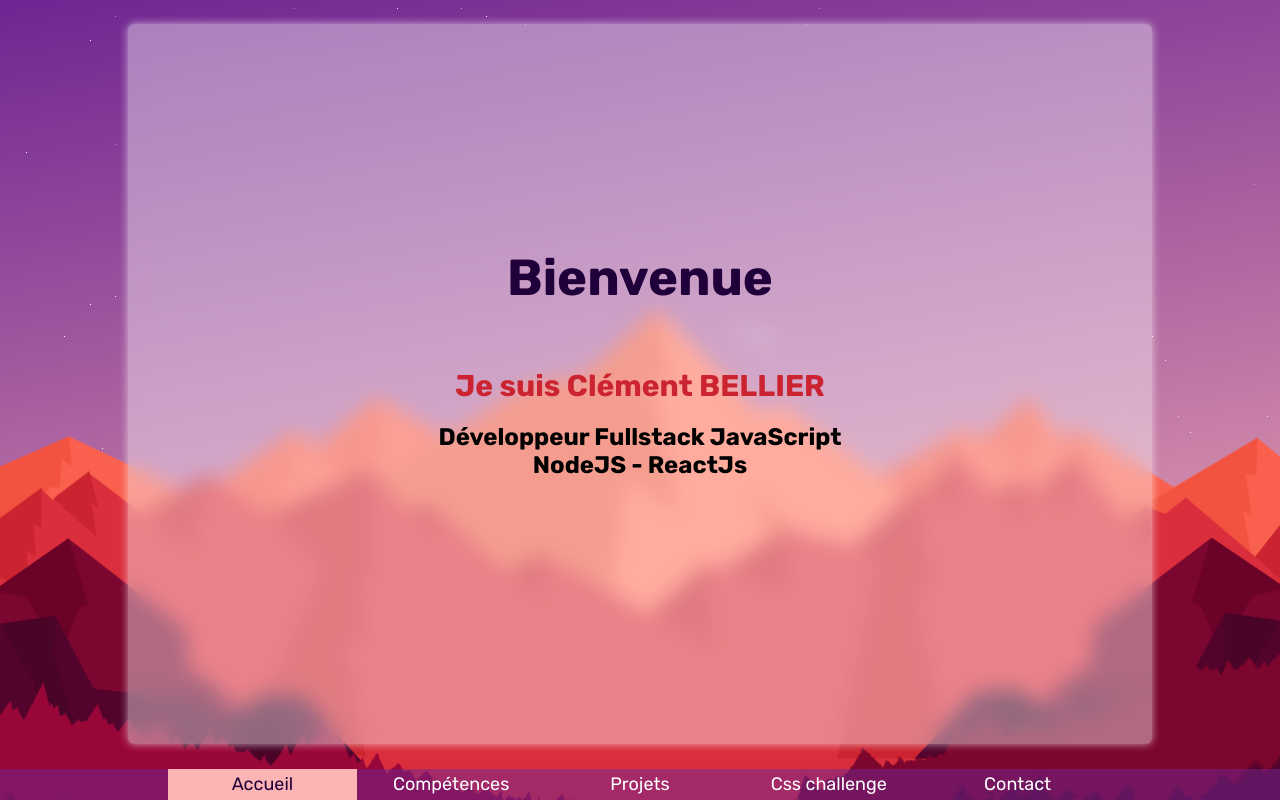
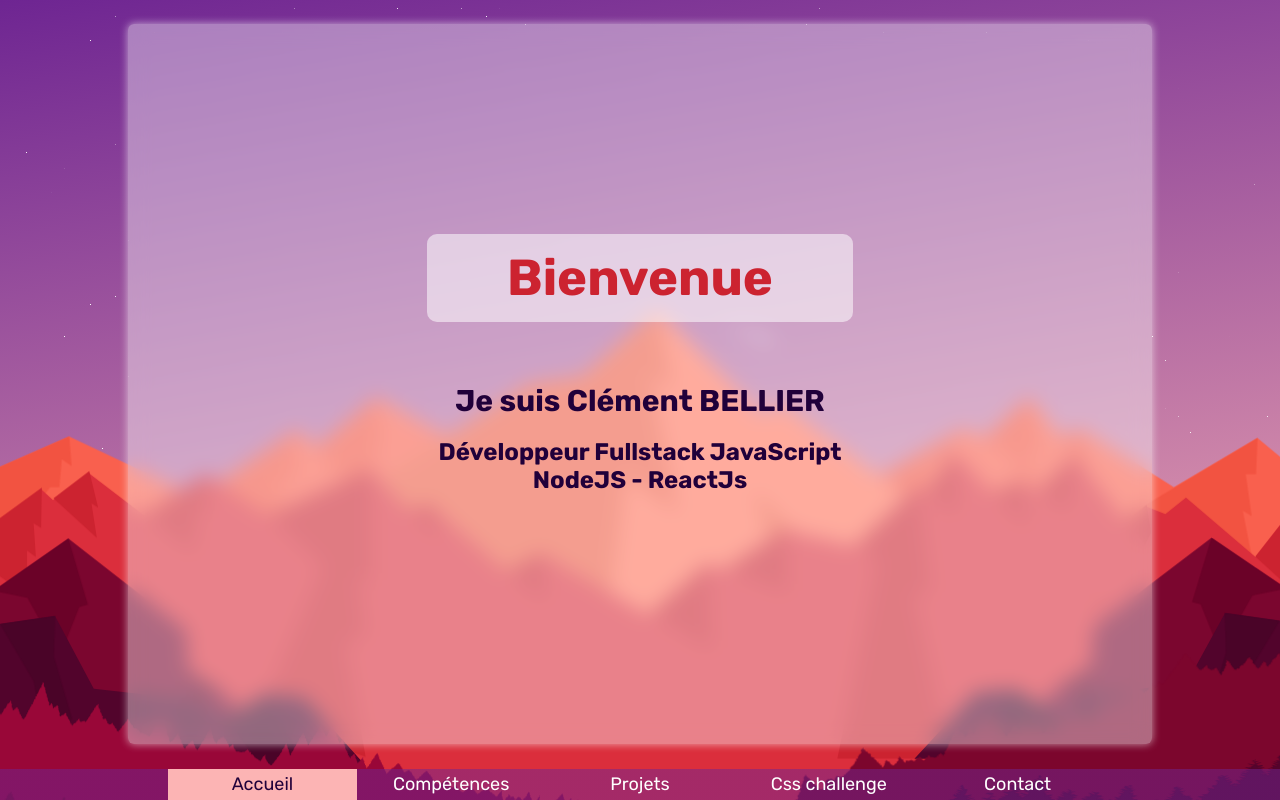
Before and after one commit to ClementBellier/portfolio, a React (Vite) app: page / in a window 1280 px wide. Built offline with nearby package versions, Linux system fonts and the light colour scheme.

Commit message:
WIP: scroll lors de la fermeture des défis CSS
MAJ CV & image CV
Meilleurs contrast pour les titres

```diff
--- a/src/components/DayCssChallenge.jsx
+++ b/src/components/DayCssChallenge.jsx
@@ -20,10 +20,9 @@ export function DayCssChallenge({ day, index }) {
             className="pen"
             src={iframeSrc}
             scrolling="no"
-            allowfullscreen="true"
-            allowtransparency="true"
+            allowFullScreen={true}
             sandbox="allow-scripts allow-same-origin"
-            frameborder="0"
+            frameBorder="0"
           ></iframe>
         )}
       </div>
--- a/src/pages/Contact.jsx
+++ b/src/pages/Contact.jsx
@@ -111,7 +111,7 @@ function Credits() {
       <h3>Crédits</h3>
       <div className="container">
         {CONTACT.CREDITS.map(credit => (
-          <div style={{flex: 1}}>
+          <div style={{flex: 1}} key={credit.LINK_TEXT}>
             {credit.TEXT}
             <a href={credit.URL} style={{textDecoration:"underline"}}>{credit.LINK_TEXT}</a>
           </div>
--- a/src/pages/CssChallenge.jsx
+++ b/src/pages/CssChallenge.jsx
@@ -4,6 +4,14 @@ import { DayCssChallenge } from '../components/DayCssChallenge'
 
 function CssChallenge() {
   const [showChallenge, setShowChallenge] = useState(false)
+  const handleClick = () => {
+    setShowChallenge(!showChallenge)
+    if (showChallenge) {
+      document
+        .querySelector(`#${ANCHORS.CSS_CHALLENGE}`)
+        .scrollIntoView({ behavior: 'smooth' })
+    }
+  }
   return (
     <section id={ANCHORS.CSS_CHALLENGE}>
       <h2>{CSSCHALLENGE.TITLE}</h2>
@@ -24,7 +32,7 @@ function CssChallenge() {
       </a>
       <div className="all-days">
         <div className="button-container">
-          <button onClick={() => setShowChallenge(!showChallenge)}>
+          <button onClick={handleClick}>
             {showChallenge
               ? CSSCHALLENGE.HIDE_CHALLENGE
               : CSSCHALLENGE.SHOW_CHALLENGE}
--- a/style.css
+++ b/style.css
@@ -95,15 +95,19 @@ body{
 h1{
     font-size: var(--font-size-h1);
     margin-block: .8em;
-    color: var(--primary-color);
+    color: var(--secondary-color);
     /* text-shadow: 3px 3px var(--tertiary-color); */
+    background-color: var(--skills);
+    padding: 15px 80px;
+    border-radius: 10px;
 }
 h2{
     font-size: var(--font-size-h2);
     margin-block: .7em;
-    color: var(--secondary-color);
+    color: var(--primary-color);
 }
 h3{
+    color: var(--primary-color);
     font-size: var(--font-size-h3);
 }
 p{
```
Also changed, not shown: public/assets/Bellier_Clement_CV.png, 1 other file (tests, documents, lock files or other folders).
